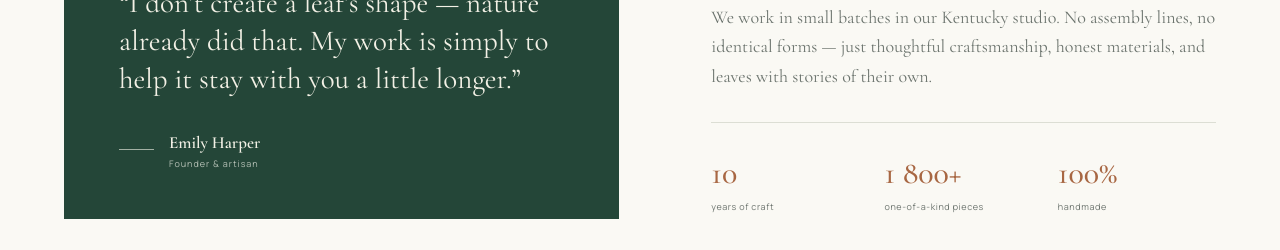
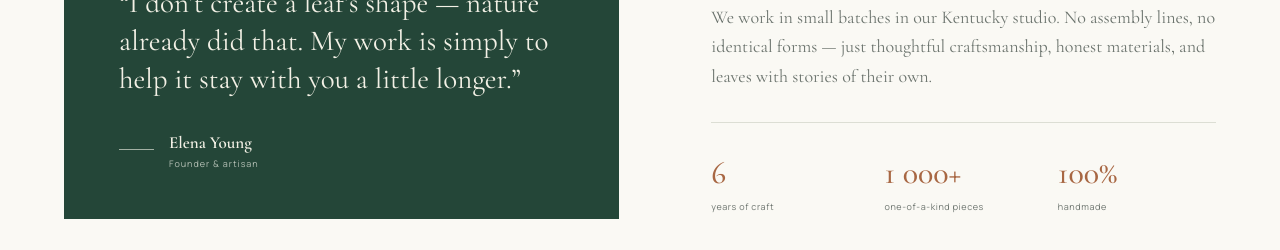
Before and after one commit to dtebelev/leaves-of-kentucky, a Next.js app: page / in a window 1280 px wide. Shown: the part 2960-3210 px from the top of the page. Built offline with nearby package versions, Linux system fonts and the light colour scheme; no server answers; the database is empty.

Commit message:
Homepage story: real maker name and numbers; HANDOFF update
Co-Authored-By: Claude Sonnet 5.5 <noreply@anthropic.com>

```diff
--- a/src/app/page.tsx
+++ b/src/app/page.tsx
@@ -179,15 +179,15 @@ export default function HomePage() {
           <div className="story-card">
             <span className="large-quote">“</span>
             <blockquote>“I don’t create a leaf’s shape — nature already did that. My work is simply to help it stay with you a little longer.”</blockquote>
-            <div className="maker"><span className="maker-line"></span><div><strong>Emily Harper</strong><small>Founder & artisan</small></div></div>
+            <div className="maker"><span className="maker-line"></span><div><strong>Elena Young</strong><small>Founder & artisan</small></div></div>
           </div>
           <div className="story-side">
             <span className="eyebrow">A SMALL STUDIO. A LOT OF HEART.</span>
             <h2>Made slowly.<br/>Made to be worn.</h2>
             <p>We work in small batches in our Kentucky studio. No assembly lines, no identical forms — just thoughtful craftsmanship, honest materials, and leaves with stories of their own.</p>
             <div className="story-stats">
-              <div><strong>10</strong><span>years of craft</span></div>
-              <div><strong>1 800+</strong><span>one-of-a-kind pieces</span></div>
+              <div><strong>6</strong><span>years of craft</span></div>
+              <div><strong>1 000+</strong><span>one-of-a-kind pieces</span></div>
               <div><strong>100%</strong><span>handmade</span></div>
             </div>
           </div>
```
Also changed, not shown: 1 other file (tests, documents, lock files or other folders).
